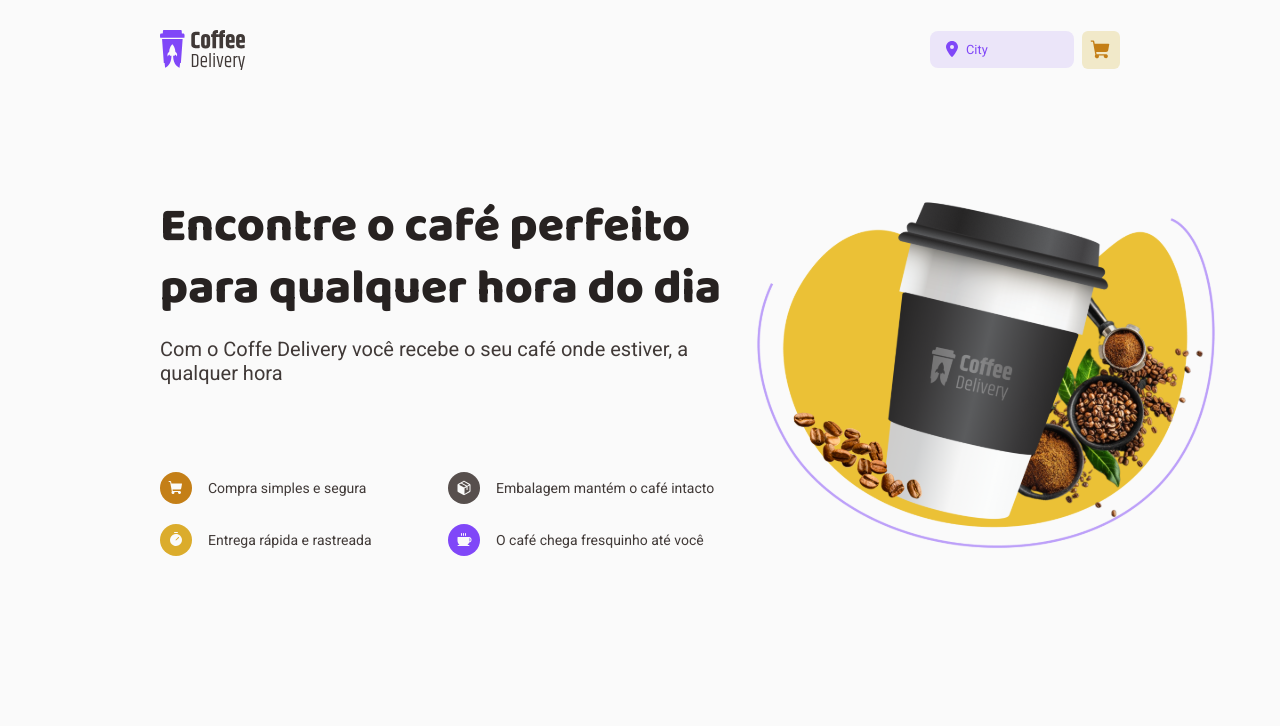
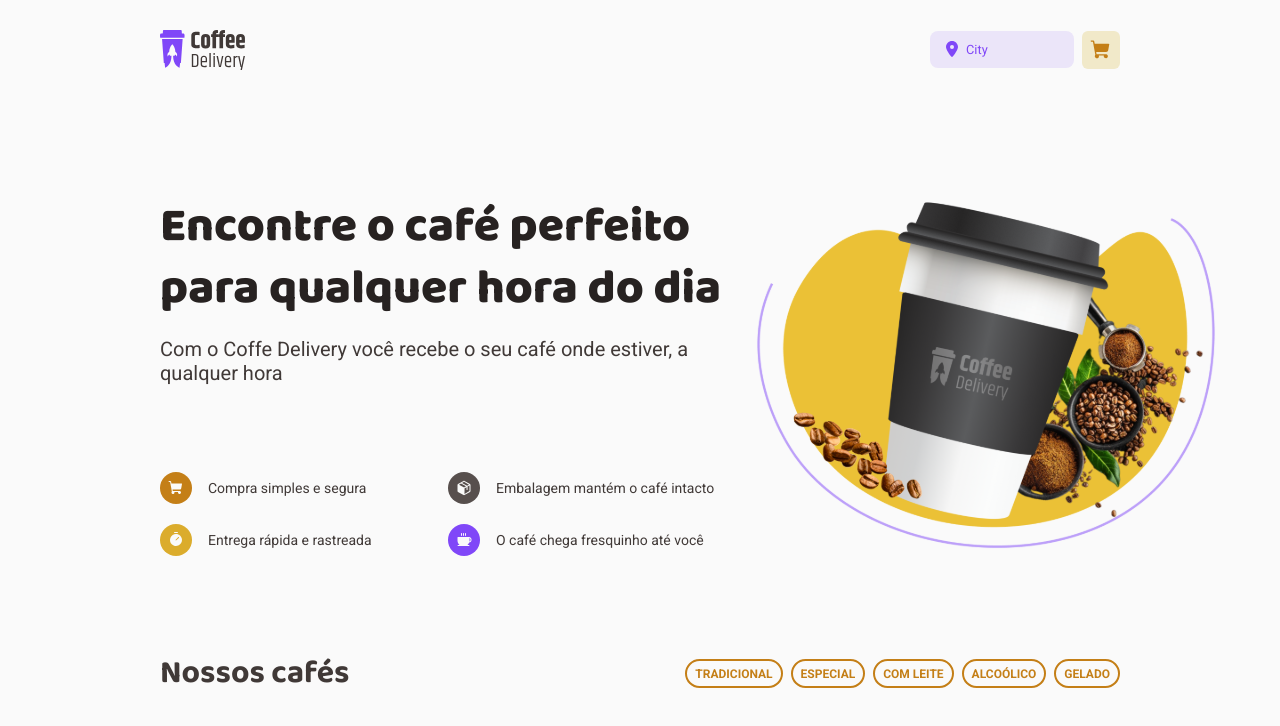
Before and after one commit to chelfonseca/coffee-delivery, a React (Vite) app: page / in a window 1280 px wide. Shown: the top 726 px of the page. Built offline with nearby package versions, Linux system fonts and the light colour scheme.

Commit message:
Coffeelist filter

```diff
--- /dev/null
+++ b/src/pages/Home/Components/CoffeeList/index.tsx
@@ -0,0 +1,24 @@
+import {
+  CoffeeFilter,
+  CoffeeListContainer,
+  CoffeeListHeader,
+  CoffeeListItems,
+} from './styles'
+
+export function CoffeeList() {
+  return (
+    <CoffeeListContainer>
+      <CoffeeListHeader>
+        <h2>Nossos cafés</h2>
+        <CoffeeFilter>
+          <button>TRADICIONAL</button>
+          <button>ESPECIAL</button>
+          <button>COM LEITE</button>
+          <button>ALCOÓLICO</button>
+          <button>GELADO</button>
+        </CoffeeFilter>
+      </CoffeeListHeader>
+      <CoffeeListItems> </CoffeeListItems>
+    </CoffeeListContainer>
+  )
+}
--- /dev/null
+++ b/src/pages/Home/Components/CoffeeList/styles.ts
@@ -0,0 +1,37 @@
+import styled from 'styled-components'
+
+export const CoffeeListContainer = styled.main`
+  width: 100%;
+  display: flex;
+  flex-direction: column;
+  align-items: center;
+`
+export const CoffeeListHeader = styled.h2`
+  width: 100%;
+  display: flex;
+  align-items: center;
+  justify-content: space-between;
+  h2 {
+    font-family: 'Baloo 2', sans-serif;
+    font-size: 2rem;
+    color: ${(props) => props.theme['base-subtitle']};
+  }
+`
+export const CoffeeFilter = styled.div`
+  display: flex;
+  gap: 0.5rem;
+
+  button {
+    border-radius: 2rem;
+    padding: 0.35rem 0.5rem;
+    font-size: 0.75rem;
+    font-weight: 700;
+    background-color: ${(props) => props.theme.background};
+    color: ${(props) => props.theme['yellow-dark']};
+    border: 2px solid ${(props) => props.theme['yellow-dark']};
+  }
+`
+
+export const CoffeeListItems = styled.div`
+  display: flex;
+`
--- a/src/pages/Home/index.tsx
+++ b/src/pages/Home/index.tsx
@@ -1,11 +1,13 @@
 import { HomeContainer } from './styles'
 
 import { Intro } from './Components/Intro'
+import { CoffeeList } from './Components/CoffeeList'
 
 export function Home() {
   return (
     <HomeContainer>
       <Intro />
+      <CoffeeList />
     </HomeContainer>
   )
 }
--- a/src/pages/Home/styles.ts
+++ b/src/pages/Home/styles.ts
@@ -2,6 +2,7 @@ import styled from 'styled-components'
 
 export const HomeContainer = styled.div`
   display: flex;
+  flex-direction: column;
   align-items: center;
   justify-content: space-between;
 `
```
